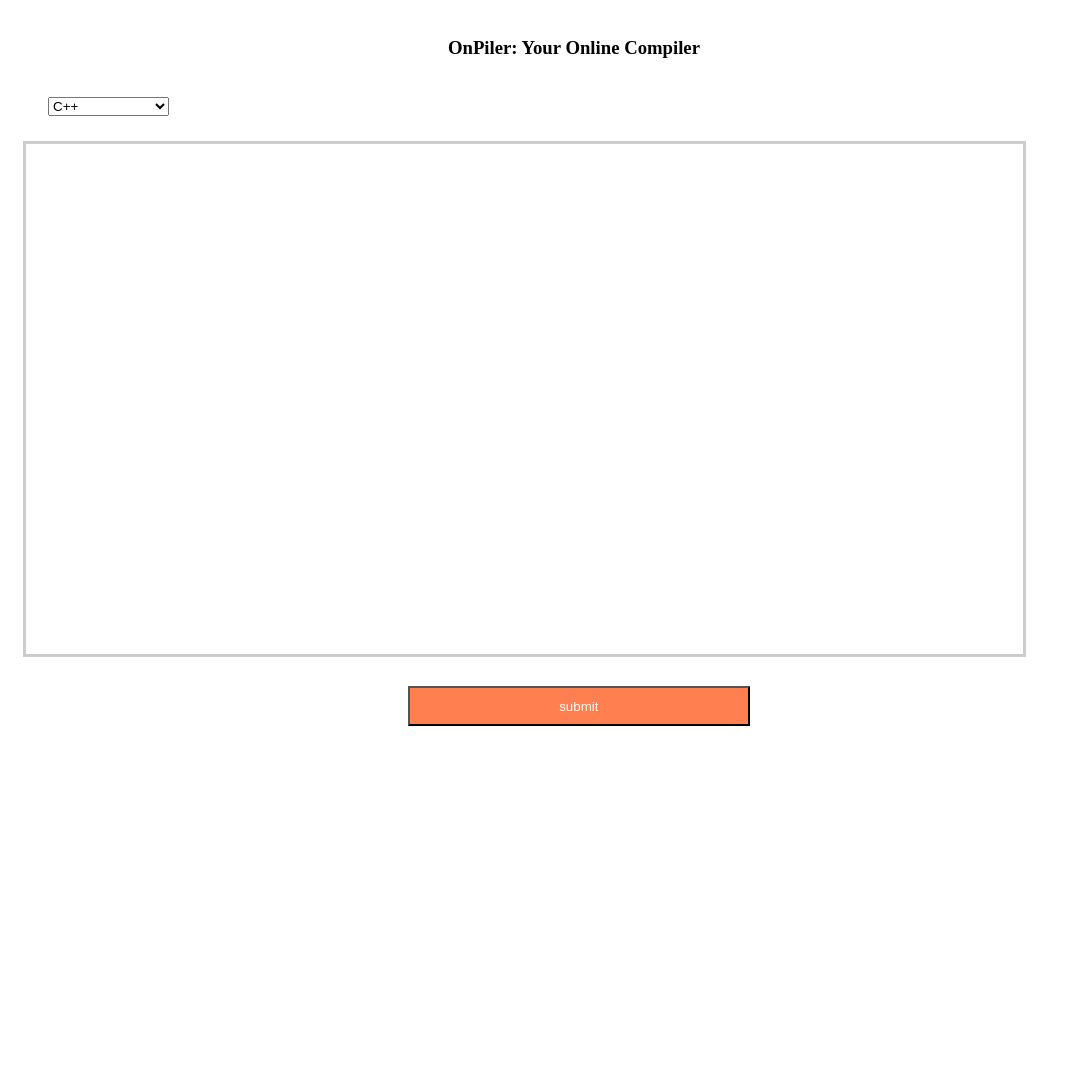
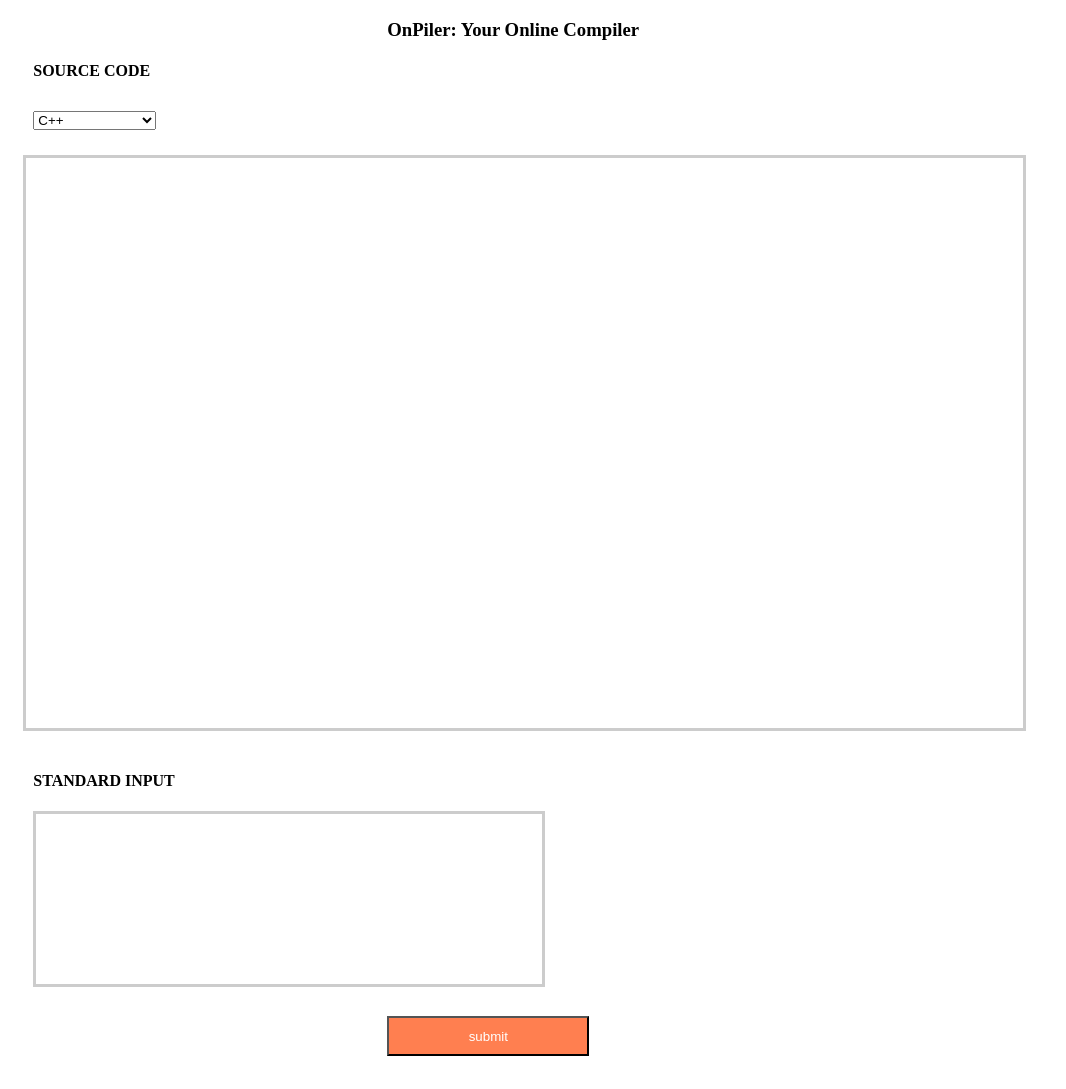
Before and after one commit to darthmelonder/OnPiler, a Django app: page / in a window 1280 px wide. Shown: the whole page, without its empty margins (0-1066 px from the left). Before the commit the page ends 726 px from the top, so only its background shows below. Run offline with Django 3.2, Linux system fonts and the light colour scheme.

Commit message:
Standard Input Added

```diff
--- a/OnPiler/settings.py
+++ b/OnPiler/settings.py
@@ -25,7 +25,7 @@
 # SECURITY WARNING: don't run with debug turned on in production!
 DEBUG = True
 
-ALLOWED_HOSTS = []
+ALLOWED_HOSTS = ['192.168.43.151','127.0.0.1']
 
 
 # Application definition
--- a/online_compiler/views.py
+++ b/online_compiler/views.py
@@ -51,6 +51,11 @@
         Need to run the exectuable now
     '''
     output_command = " ".join([EXEC_PATH])
-    code_output = subprocess.check_output(output_command,shell=True).decode("utf-8")
+    code_pipe = subprocess.Popen(output_command,shell=True,stdout=subprocess.PIPE,stderr=subprocess.PIPE)
+    try:
+        code_output = code_pipe.communicate(timeout=1)
+    except Exception as e:
+        context = {"error": "Time Limit Exceeeded"}
+        return render(request,"online_compiler/evaluate.html",context)
     context = {"output": code_output}
     return render (request,"online_compiler/evaluate.html",context)
--- a/static/css/main.css
+++ b/static/css/main.css
@@ -1,12 +1,35 @@
-textarea {
+.code_text_area {
     overflow: auto;
     resize: none;
     width: 80%;
-	height: 500px;
+	height: 70vh;
 	border: 3px solid #cccccc;
 	padding: 5px;
+	font-size: 16px;
 	font-family: Tahoma, sans-serif;
 }
+
+.fourth_heading {
+    padding-left: 2%;
+
+}
+
+.Input {
+    padding-left: 2%;
+    padding-bottom: 2%;
+}
+.input_area {
+    overflow: auto;
+    resize: none;
+    width: 40%;
+    height: 20vh;
+    border: 3px solid #cccccc;
+    padding: 5px;
+	font-size: 16px;
+	font-family: Tahoma, sans-serif;
+}
+
+
 .code_area
 {
     padding: 15px 15px 15px 15px;
@@ -23,18 +46,20 @@
 
 .submit
 {
-    padding: 10px 10px 10px 50vh;
-
+    margin: 0 auto;
+    width: 40%;
+    padding-bottom: 2%;
 }
 
 .third_heading
 {
-    padding: 10px 10px 10px 55vh;
+    margin: 0 auto;
+    width: 40%;
 }
 
 .selection
 {
-    padding: 10px 10px 10px 5vh;
+    padding: 10px 10px 10px 2%;
 }
 
 select{
--- a/templates/online_compiler/index.html
+++ b/templates/online_compiler/index.html
@@ -4,7 +4,9 @@
 <div class="third_heading">
 <h3> OnPiler: Your Online Compiler</h3>
 </div>
-
+<div class="fourth_heading">
+    <h4>SOURCE CODE</h4>
+</div>
 <form action="evaluate" method="POST">
     {% csrf_token %}
     <div class="selection">
@@ -14,7 +16,13 @@
         </select>
     </div>
     <div class="code_area">
-    <textarea name="code_area"> </textarea>
+    <textarea class="code_text_area" name="code_area"> </textarea>
+    </div>
+    <div class="fourth_heading">
+        <h4>STANDARD INPUT</h4>
+    </div>
+    <div class="Input">
+        <textarea class="input_area" name="input"></textarea>
     </div>
     <div class="submit">
         <input type="submit" value="submit">
```
Also changed, not shown: 3 other files.
